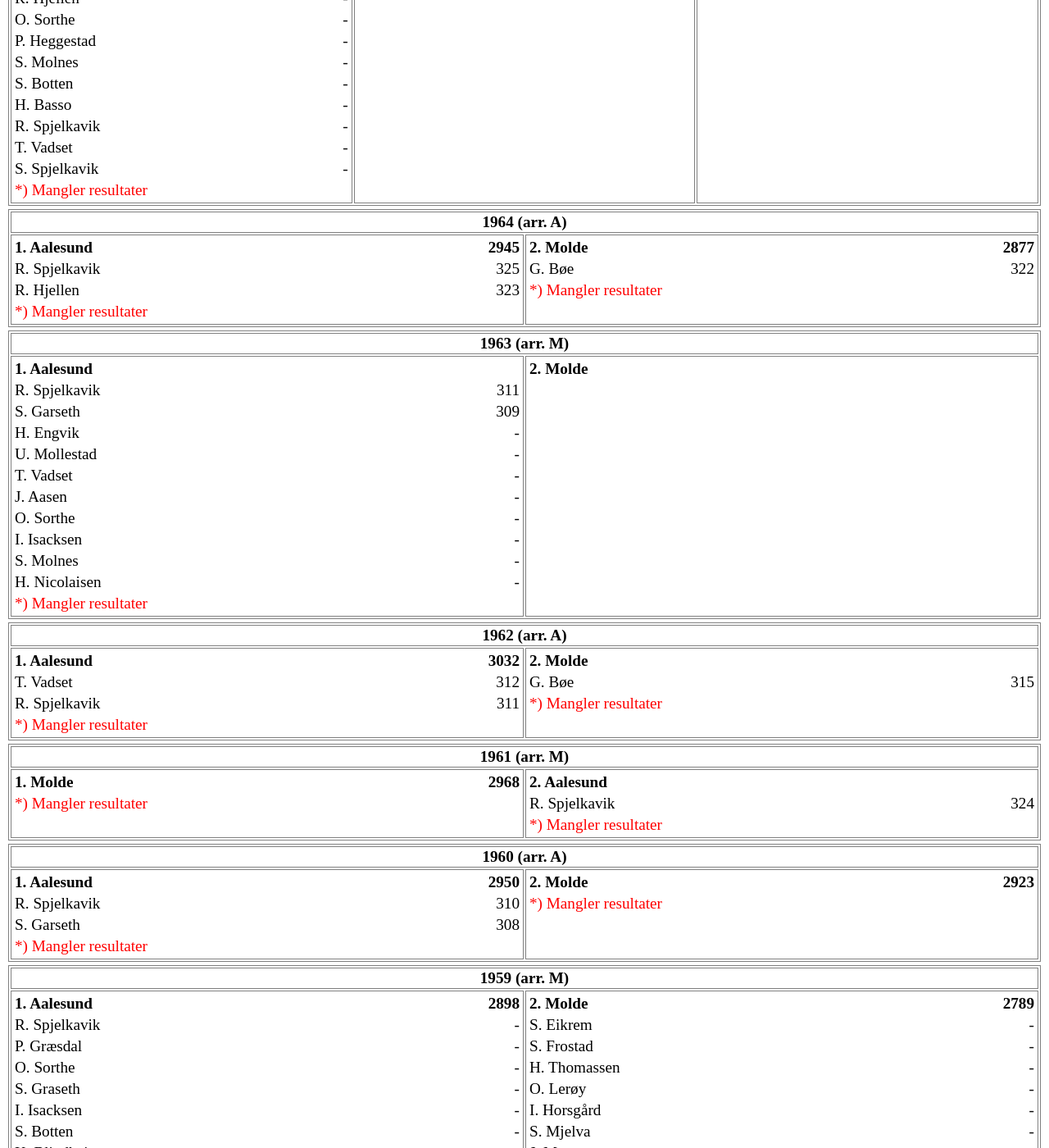
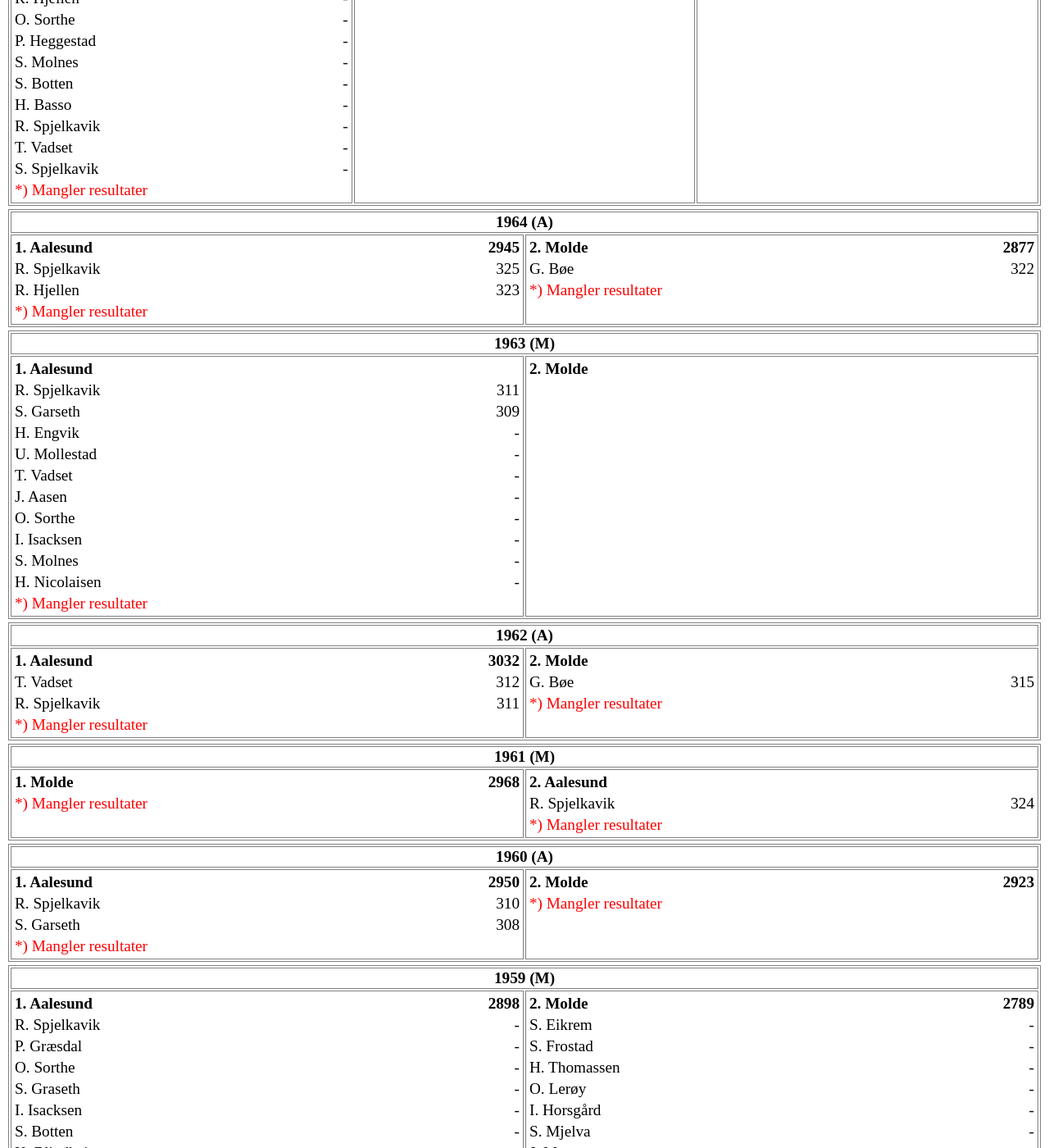
Before and after one commit to byskyting/byskyting.github.io, a Jekyll site: the page built from lagskyting_sammenlagt.md, in a window 1280 px wide and 1400 px high, scrolled down 18752 px. Shown: the whole window at 82% size. Built offline with Jekyll 4.4.1, drawn with Linux system fonts in a browser that asks for light colours; our own code applies the rules of GitHub Pages for plain Markdown files; some of the changed text lies outside the part shown.

Commit message:
Update lagskyting_sammenlagt.md

```diff
--- a/lagskyting_sammenlagt.md
+++ b/lagskyting_sammenlagt.md
@@ -22,7 +22,7 @@ title: Lagskyting sammenlagt
     <td style="border: 0; padding-left: 0; padding-right: 0;">
       <table>
         <tr>
-          <td colspan="3" style="font-weight: bold; text-align: center;">{{ row["år"] }} (arr. {{ arrangorlag | slice: 0 }})</td>
+          <td colspan="3" style="font-weight: bold; text-align: center;">{{ row["år"] }} ({{ arrangorlag | slice: 0 }})</td>
         </tr>
         <tr>
   {%- endif %}
```
